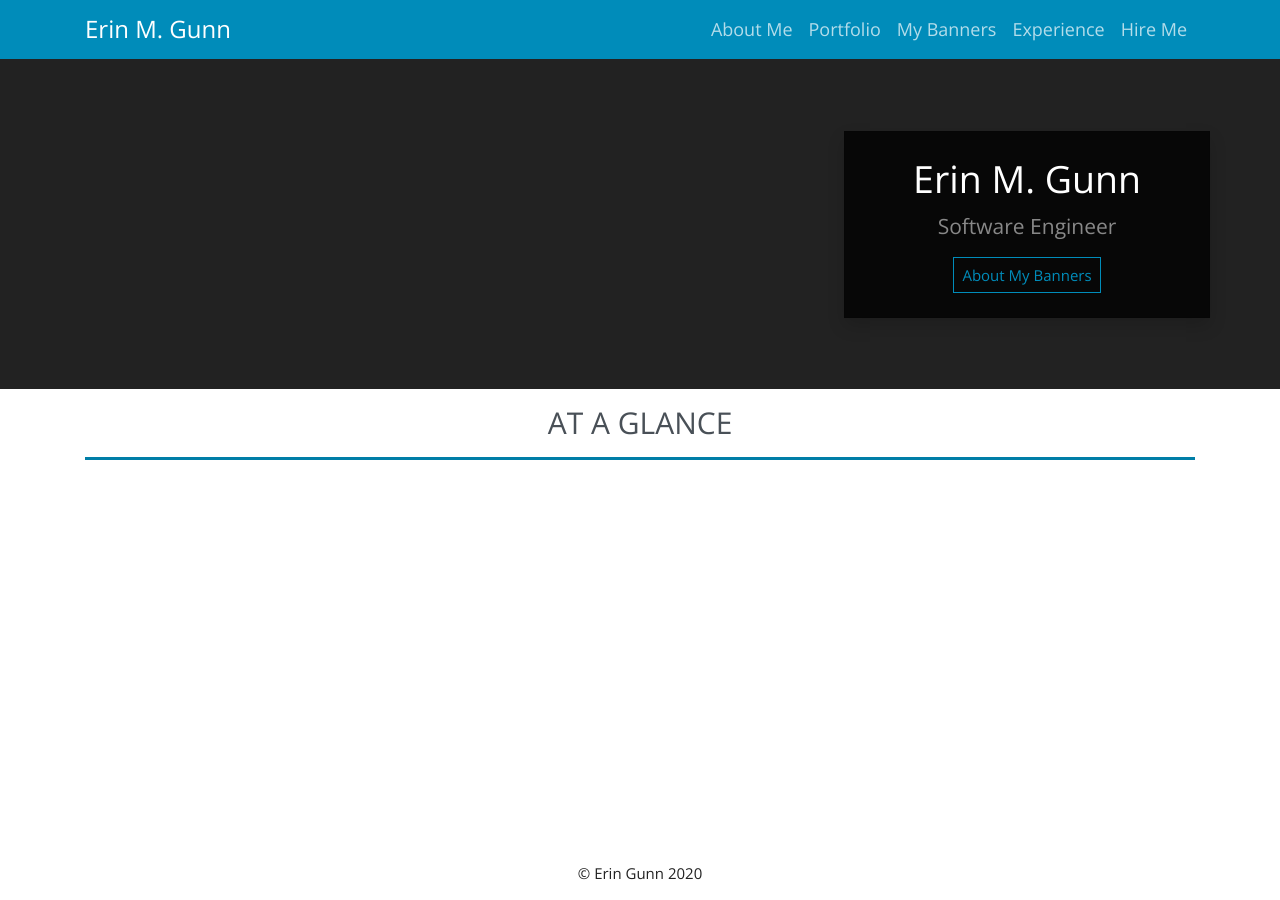
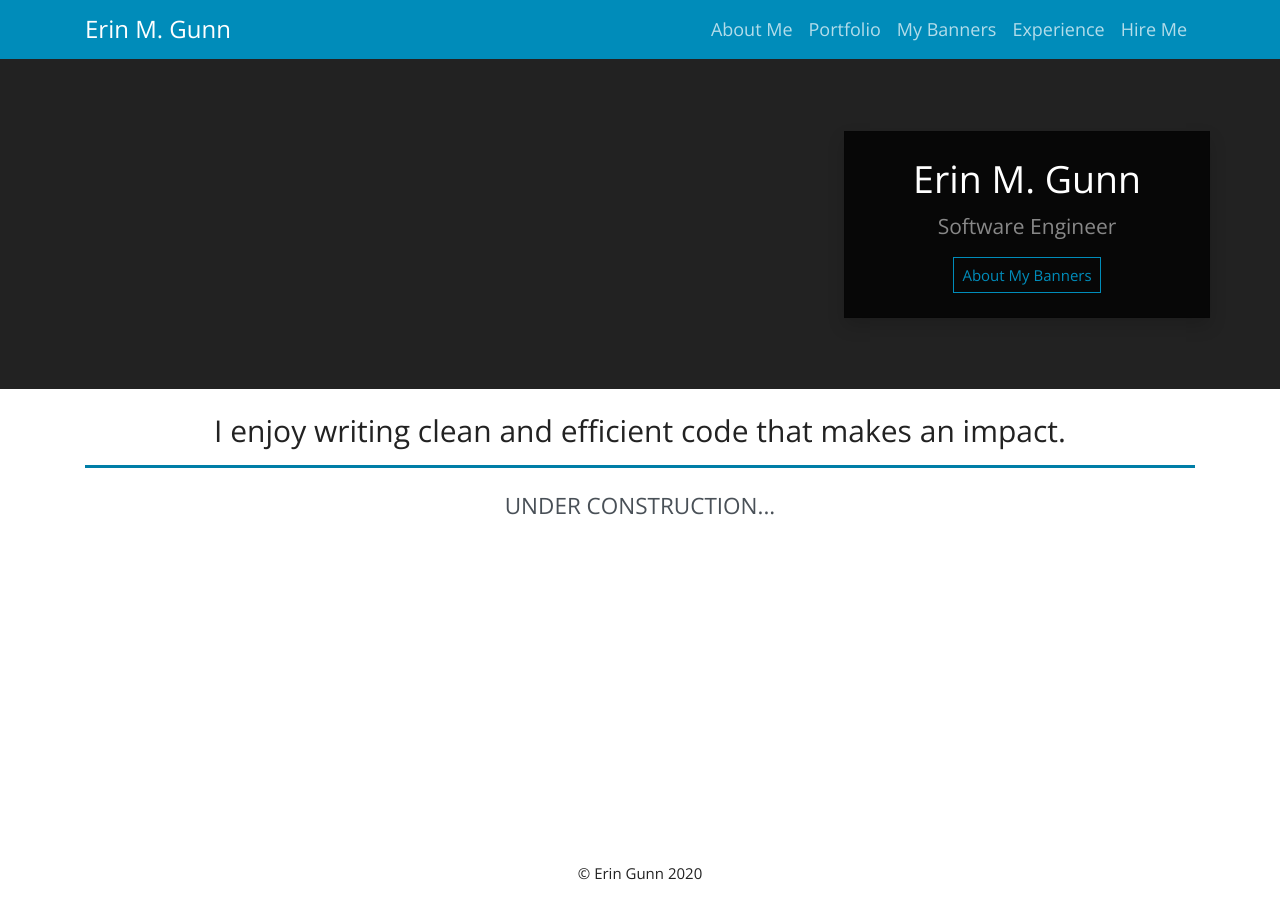
Before and after one commit to IkonOne/ikonone.github.io, a Jekyll site: the page built from index.html, in a window 1280 px wide. Built offline with Jekyll 4.4.1, drawn with Linux system fonts in a browser that asks for light colours; nearby versions of some CDN libraries.

Commit message:
Under construction.

```diff
--- a/_includes/banner.html
+++ b/_includes/banner.html
@@ -5,7 +5,7 @@
                 <div class="card-body text-center py-4">
                     <h1 class="display-6 font-weight-normal">Erin M. Gunn</h1>
                     <h3><small class="text-muted font-weight-light">Software Engineer</small></h3>
-                    <a href="/banners.html" class="btn btn-outline-primary btn-small mt-2 stretched-link">About My Banners</a>
+                    <a href="#" class="btn btn-outline-primary btn-small mt-2 stretched-link">About My Banners</a>
                 </div>
             </div>
         </div>
--- a/index.html
+++ b/index.html
@@ -4,6 +4,7 @@ title: Erin M. Gunn
 show_banner: true
 ---
 
-<div class="container mt-2">
-<h2 class="page-section-heading text-center text-uppercase text-secondary pt-2">At a glance</h2>
+<div class="container mt-4">
+<h2 class="text-center">I enjoy writing clean and efficient code that makes an impact.</h2>
 <hr class="bg-primary content-separator" />
+<h4 class="page-section-heading text-center text-uppercase text-secondary pt-2">Under Construction...</h4>
```
Also changed, not shown: _data/navbar.yml (+5 -5 lines).
